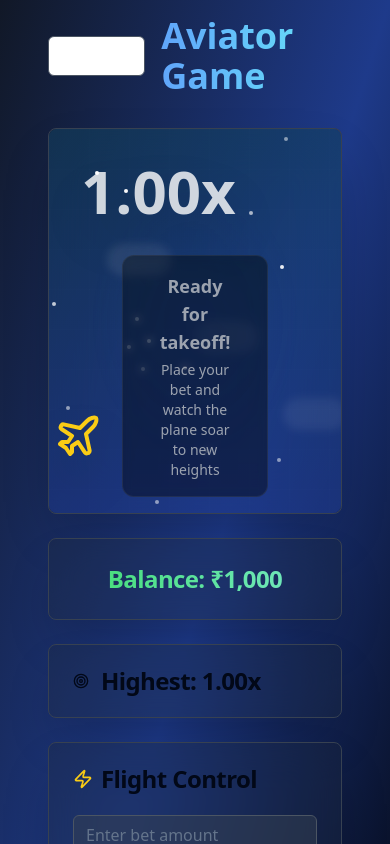
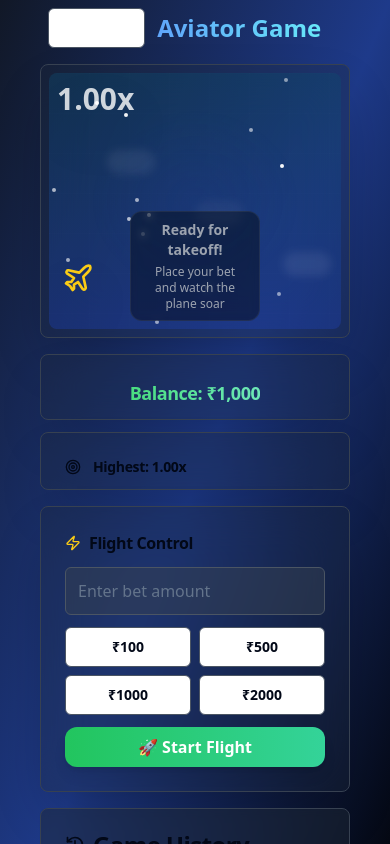
Before and after one commit to leakagelink/spin-to-wealth-online, a React (Vite) app: page /game/aviator in a window 390 px wide. Shown: the top 844 px of the page. Built offline with nearby package versions, Linux system fonts and the light colour scheme.

Commit message:
Fix roulette number display and mobile optimization
Fixes roulette number display issues and optimizes both roulette and aviator games for mobile devices, including UI adjustments and responsiveness improvements.

```diff
--- a/src/components/aviator/GameControls.tsx
+++ b/src/components/aviator/GameControls.tsx
@@ -16,30 +16,32 @@ interface GameControlsProps {
 const GameControls = ({ betAmount, setBetAmount, gameStarted, cashedOut, placeBet, cashOut }: GameControlsProps) => {
   return (
     <Card className="bg-gray-800/30 border-gray-700 backdrop-blur-xl shadow-2xl">
-      <CardHeader>
-        <CardTitle className="flex items-center gap-2">
-          <Zap className="w-5 h-5 text-yellow-400" />
+      <CardHeader className="pb-3 sm:pb-4">
+        <CardTitle className="flex items-center gap-2 text-base sm:text-lg">
+          <Zap className="w-4 h-4 sm:w-5 sm:h-5 text-yellow-400" />
           Flight Control
         </CardTitle>
       </CardHeader>
-      <CardContent className="space-y-4">
+      <CardContent className="space-y-3 sm:space-y-4">
         <Input
           type="number"
           placeholder="Enter bet amount"
           value={betAmount}
           onChange={(e) => setBetAmount(e.target.value)}
-          className="bg-gray-700/50 border-gray-600 text-white placeholder-gray-400 focus:border-blue-400 transition-colors"
+          className="bg-gray-700/50 border-gray-600 text-white placeholder-gray-400 focus:border-blue-400 transition-colors h-12 text-base touch-manipulation"
           disabled={gameStarted}
+          style={{ WebkitTapHighlightColor: 'transparent' }}
         />
 
-        <div className="grid grid-cols-2 gap-3">
+        <div className="grid grid-cols-2 gap-2 sm:gap-3">
           {[100, 500, 1000, 2000].map((amount) => (
             <Button
               key={amount}
               variant="outline"
               onClick={() => setBetAmount(amount.toString())}
-              className="border-gray-600 hover:bg-gray-700 hover:border-blue-400 transition-all duration-200"
+              className="border-gray-600 hover:bg-gray-700 hover:border-blue-400 transition-all duration-200 h-10 sm:h-12 text-sm sm:text-base font-semibold touch-manipulation active:scale-95"
               disabled={gameStarted}
+              style={{ WebkitTapHighlightColor: 'transparent' }}
             >
               ₹{amount}
             </Button>
@@ -49,15 +51,17 @@ const GameControls = ({ betAmount, setBetAmount, gameStarted, cashedOut, placeBe
         {!gameStarted ? (
           <Button
             onClick={placeBet}
-            className="w-full bg-gradient-to-r from-green-500 to-emerald-400 hover:from-green-600 hover:to-emerald-500 text-white font-bold py-3 rounded-xl shadow-lg transform hover:scale-105 transition-all duration-200"
+            className="w-full bg-gradient-to-r from-green-500 to-emerald-400 hover:from-green-600 hover:to-emerald-500 text-white font-bold py-3 sm:py-4 rounded-xl shadow-lg transform hover:scale-105 active:scale-95 transition-all duration-200 text-base sm:text-lg touch-manipulation"
+            style={{ WebkitTapHighlightColor: 'transparent' }}
           >
             🚀 Start Flight
           </Button>
         ) : (
           <Button
             onClick={cashOut}
-            className="w-full bg-gradient-to-r from-yellow-500 to-orange-400 hover:from-yellow-600 hover:to-orange-500 text-white font-bold py-3 rounded-xl shadow-lg transform hover:scale-105 transition-all duration-200 animate-pulse"
+            className="w-full bg-gradient-to-r from-yellow-500 to-orange-400 hover:from-yellow-600 hover:to-orange-500 text-white font-bold py-3 sm:py-4 rounded-xl shadow-lg transform hover:scale-105 active:scale-95 transition-all duration-200 animate-pulse text-base sm:text-lg touch-manipulation"
             disabled={cashedOut}
+            style={{ WebkitTapHighlightColor: 'transparent' }}
           >
             {cashedOut ? "✅ Cashed Out!" : "💰 Cash Out"}
           </Button>
--- a/src/components/aviator/GameDisplay.tsx
+++ b/src/components/aviator/GameDisplay.tsx
@@ -26,8 +26,8 @@ const GameDisplay = ({ multiplier, isFlying, gameStarted, cashedOut, currentBet
 
   return (
     <Card className="bg-gray-800/30 border-gray-700 backdrop-blur-xl shadow-2xl">
-      <CardContent className="p-0">
-        <div className="relative h-96 bg-gradient-to-b from-sky-900/40 to-blue-800/40 rounded-lg overflow-hidden">
+      <CardContent className="p-2 sm:p-4">
+        <div className="relative h-64 sm:h-96 bg-gradient-to-b from-sky-900/40 to-blue-800/40 rounded-lg overflow-hidden">
           {/* Grid background for more realistic look */}
           <div className="absolute inset-0 opacity-20">
             <svg width="100%" height="100%">
@@ -60,7 +60,7 @@ const GameDisplay = ({ multiplier, isFlying, gameStarted, cashedOut, currentBet
             {[...Array(3)].map((_, i) => (
               <div
                 key={i}
-                className="absolute w-16 h-8 bg-white/10 rounded-full blur-sm animate-pulse"
+                className="absolute w-12 h-6 sm:w-16 sm:h-8 bg-white/10 rounded-full blur-sm animate-pulse"
                 style={{
                   left: `${20 + i * 30}%`,
                   top: `${30 + i * 20}%`,
@@ -76,7 +76,7 @@ const GameDisplay = ({ multiplier, isFlying, gameStarted, cashedOut, currentBet
           {gameStarted && (
             <svg className="absolute inset-0 w-full h-full">
               <path
-                d={`M 40 320 Q ${planePos.x * 4} ${planePos.y * 4} ${planePos.x * 4 + 50} ${planePos.y * 4 - 20}`}
+                d={`M 40 ${window.innerHeight < 640 ? '220' : '320'} Q ${planePos.x * (window.innerWidth < 640 ? 2.5 : 4)} ${planePos.y * (window.innerHeight < 640 ? 2.5 : 4)} ${planePos.x * (window.innerWidth < 640 ? 2.8 : 4) + 50} ${planePos.y * (window.innerHeight < 640 ? 2.5 : 4) - 20}`}
                 stroke="rgba(34, 197, 94, 0.6)"
                 strokeWidth="3"
                 fill="none"
@@ -96,7 +96,7 @@ const GameDisplay = ({ multiplier, isFlying, gameStarted, cashedOut, currentBet
             }}
           >
             <div className={`relative ${isFlying ? 'animate-bounce' : ''}`}>
-              <Plane className={`w-12 h-12 text-yellow-400 transition-all duration-200 drop-shadow-2xl ${
+              <Plane className={`w-8 h-8 sm:w-12 sm:h-12 text-yellow-400 transition-all duration-200 drop-shadow-2xl ${
                 gameStarted ? 'scale-110' : 'scale-100'
               }`} />
 
@@ -104,34 +104,34 @@ const GameDisplay = ({ multiplier, isFlying, gameStarted, cashedOut, currentBet
               {isFlying && (
                 <>
                   {/* Engine glow */}
-                  <div className="absolute -bottom-1 -left-1 w-14 h-14 bg-gradient-to-r from-orange-400/40 to-red-400/40 rounded-full blur-xl animate-pulse"></div>
+                  <div className="absolute -bottom-1 -left-1 w-10 h-10 sm:w-14 sm:h-14 bg-gradient-to-r from-orange-400/40 to-red-400/40 rounded-full blur-xl animate-pulse"></div>
 
                   {/* Contrail effect */}
                   <div className="absolute top-1/2 left-0 transform -translate-y-1/2">
-                    {[...Array(8)].map((_, i) => (
+                    {[...Array(6)].map((_, i) => (
                       <div
                         key={i}
                         className="absolute w-1 h-1 bg-white/60 rounded-full animate-pulse"
                         style={{
-                          left: `${-5 - i * 4}px`,
-                          top: `${Math.sin(i * 0.5) * 3}px`,
+                          left: `${-5 - i * 3}px`,
+                          top: `${Math.sin(i * 0.5) * 2}px`,
                           animationDelay: `${i * 0.1}s`,
-                          opacity: 1 - (i * 0.12)
+                          opacity: 1 - (i * 0.15)
                         }}
                       />
                     ))}
                   </div>
 
                   {/* Wing tip effects */}
-                  <div className="absolute -top-1 -right-1 w-4 h-4 bg-gradient-to-r from-blue-400/30 to-cyan-400/30 rounded-full blur-md animate-ping"></div>
+                  <div className="absolute -top-1 -right-1 w-3 h-3 sm:w-4 sm:h-4 bg-gradient-to-r from-blue-400/30 to-cyan-400/30 rounded-full blur-md animate-ping"></div>
                 </>
               )}
             </div>
           </div>
 
           {/* Enhanced multiplier display */}
-          <div className="absolute top-8 left-8">
-            <div className={`text-6xl font-bold transition-all duration-300 ${
+          <div className="absolute top-2 sm:top-8 left-2 sm:left-8">
+            <div className={`text-3xl sm:text-6xl font-bold transition-all duration-300 ${
               gameStarted
                 ? 'text-transparent bg-gradient-to-r from-green-400 via-yellow-400 to-red-400 bg-clip-text animate-pulse'
                 : 'text-white/80'
@@ -139,10 +139,10 @@ const GameDisplay = ({ multiplier, isFlying, gameStarted, cashedOut, currentBet
               {multiplier.toFixed(2)}x
             </div>
             {gameStarted && !cashedOut && (
-              <div className="mt-2">
-                <div className="flex items-center gap-2">
-                  <TrendingUp className="w-5 h-5 text-green-400 animate-bounce" />
-                  <span className="text-green-400 font-semibold text-lg animate-pulse">
+              <div className="mt-1 sm:mt-2">
+                <div className="flex items-center gap-1 sm:gap-2">
+                  <TrendingUp className="w-4 h-4 sm:w-5 sm:h-5 text-green-400 animate-bounce" />
+                  <span className="text-green-400 font-semibold text-sm sm:text-lg animate-pulse">
                     Flying High!
                   </span>
                 </div>
@@ -152,43 +152,43 @@ const GameDisplay = ({ multiplier, isFlying, gameStarted, cashedOut, currentBet
 
           {/* Speed indicator */}
           {gameStarted && (
-            <div className="absolute top-8 right-8 bg-black/50 px-4 py-2 rounded-lg backdrop-blur-sm border border-gray-600/30">
-              <div className="text-sm text-gray-300">Speed</div>
-              <div className="text-xl font-bold text-cyan-400">
+            <div className="absolute top-2 sm:top-8 right-2 sm:right-8 bg-black/50 px-2 py-1 sm:px-4 sm:py-2 rounded-lg backdrop-blur-sm border border-gray-600/30">
+              <div className="text-xs sm:text-sm text-gray-300">Speed</div>
+              <div className="text-sm sm:text-xl font-bold text-cyan-400">
                 {(multiplier * 100).toFixed(0)} km/h
               </div>
             </div>
           )}
 
           {/* Enhanced bottom status */}
-          <div className="absolute bottom-4 left-1/2 transform -translate-x-1/2">
+          <div className="absolute bottom-2 sm:bottom-4 left-1/2 transform -translate-x-1/2 px-2">
             {gameStarted ? (
               <div className="text-center">
-                <div className="text-green-400 font-semibold text-lg mb-2 animate-pulse bg-black/40 px-6 py-3 rounded-xl backdrop-blur-sm border border-green-400/30">
+                <div className="text-green-400 font-semibold text-sm sm:text-lg mb-1 sm:mb-2 animate-pulse bg-black/40 px-3 py-2 sm:px-6 sm:py-3 rounded-xl backdrop-blur-sm border border-green-400/30">
                   ✈️ Plane is ascending! Cash out before it crashes!
                 </div>
                 {currentBet > 0 && (
-                  <div className="bg-gradient-to-r from-yellow-500/20 to-orange-500/20 px-6 py-3 rounded-xl backdrop-blur-sm border border-yellow-400/30">
-                    <span className="text-yellow-400 font-bold text-lg">
+                  <div className="bg-gradient-to-r from-yellow-500/20 to-orange-500/20 px-3 py-2 sm:px-6 sm:py-3 rounded-xl backdrop-blur-sm border border-yellow-400/30">
+                    <span className="text-yellow-400 font-bold text-sm sm:text-lg">
                       Potential Win: ₹{Math.floor(currentBet * multiplier).toLocaleString()}
                     </span>
                   </div>
                 )}
               </div>
             ) : (
-              <div className="text-gray-400 text-center bg-black/40 px-8 py-4 rounded-xl backdrop-blur-sm border border-gray-600/30">
-                <div className="text-lg font-semibold mb-1">Ready for takeoff!</div>
-                <div className="text-sm">Place your bet and watch the plane soar to new heights</div>
+              <div className="text-gray-400 text-center bg-black/40 px-4 py-2 sm:px-8 sm:py-4 rounded-xl backdrop-blur-sm border border-gray-600/30">
+                <div className="text-sm sm:text-lg font-semibold mb-1">Ready for takeoff!</div>
+                <div className="text-xs sm:text-sm">Place your bet and watch the plane soar</div>
               </div>
             )}
           </div>
 
           {/* Altitude indicator */}
           {gameStarted && (
-            <div className="absolute left-4 top-1/2 transform -translate-y-1/2">
-              <div className="bg-black/50 px-3 py-2 rounded-lg backdrop-blur-sm border border-gray-600/30 rotate-90">
+            <div className="absolute left-2 sm:left-4 top-1/2 transform -translate-y-1/2">
+              <div className="bg-black/50 px-2 py-1 sm:px-3 sm:py-2 rounded-lg backdrop-blur-sm border border-gray-600/30 rotate-90">
                 <div className="text-xs text-gray-300 -rotate-90">ALT</div>
-                <div className="text-sm font-bold text-blue-400 -rotate-90">
+                <div className="text-xs sm:text-sm font-bold text-blue-400 -rotate-90">
                   {Math.floor(multiplier * 1000)}ft
                 </div>
               </div>
--- a/src/components/aviator/GameStats.tsx
+++ b/src/components/aviator/GameStats.tsx
@@ -12,10 +12,10 @@ interface GameStatsProps {
 
 const GameStats = ({ balance, currentBet, multiplier, gameStarted, highestMultiplier }: GameStatsProps) => {
   return (
-    <div className="space-y-6">
+    <div className="space-y-3 sm:space-y-6">
       <Card className="bg-gray-800/30 border-gray-700 backdrop-blur-xl shadow-2xl">
-        <CardHeader>
-          <CardTitle className="text-center text-2xl">
+        <CardHeader className="pb-3 sm:pb-4">
+          <CardTitle className="text-center text-lg sm:text-2xl">
             <span className="bg-gradient-to-r from-green-400 to-emerald-300 bg-clip-text text-transparent">
               Balance: ₹{balance.toLocaleString()}
             </span>
@@ -24,8 +24,8 @@ const GameStats = ({ balance, currentBet, multiplier, gameStarted, highestMultip
       </Card>
 
       <Card className="bg-gray-800/30 border-gray-700 backdrop-blur-xl shadow-2xl">
-        <CardHeader>
-          <CardTitle className="flex items-center gap-2">
+        <CardHeader className="pb-3 sm:pb-4">
+          <CardTitle className="flex items-center gap-2 text-sm sm:text-base">
             <Target className="w-4 h-4 mr-1" />
             Highest: {highestMultiplier.toFixed(2)}x
           </CardTitle>
@@ -34,12 +34,12 @@ const GameStats = ({ balance, currentBet, multiplier, gameStarted, highestMultip
 
       {currentBet > 0 && (
         <Card className="bg-gradient-to-r from-blue-500/20 to-purple-500/20 border-blue-400/30 backdrop-blur-xl shadow-2xl">
-          <CardContent className="pt-6">
+          <CardContent className="pt-4 sm:pt-6">
             <div className="text-center space-y-2">
-              <div className="text-sm text-gray-300">Current Bet</div>
-              <div className="text-2xl font-bold text-white">₹{currentBet}</div>
+              <div className="text-xs sm:text-sm text-gray-300">Current Bet</div>
+              <div className="text-xl sm:text-2xl font-bold text-white">₹{currentBet}</div>
               {gameStarted && (
-                <div className="text-lg text-green-400 font-semibold">
+                <div className="text-base sm:text-lg text-green-400 font-semibold">
                   Win: ₹{Math.floor(currentBet * multiplier) - currentBet}
                 </div>
               )}
--- a/src/components/roulette/RouletteWheel.tsx
+++ b/src/components/roulette/RouletteWheel.tsx
@@ -13,14 +13,14 @@ const RouletteWheel = ({ numbers, getNumberColor, spinning, result, ballPosition
   return (
     <div className="mb-4 sm:mb-8">
       {/* Mobile-optimized Roulette Wheel */}
-      <div className="relative w-72 h-72 sm:w-96 sm:h-96 mx-auto">
+      <div className="relative w-80 h-80 sm:w-96 sm:h-96 mx-auto">
         {/* Outer decorative ring */}
         <div className="absolute inset-0 rounded-full border-4 sm:border-8 border-yellow-500 bg-gradient-to-br from-yellow-500 via-yellow-600 to-yellow-700 shadow-2xl">
           {/* Middle ring with numbers */}
           <div className="absolute inset-2 sm:inset-3 rounded-full bg-gradient-to-br from-green-800 via-green-900 to-black border-2 sm:border-4 border-yellow-500 overflow-hidden">
             {/* Inner spinning wheel */}
             <div
-              className="absolute inset-4 sm:inset-6 rounded-full bg-gradient-to-br from-red-900 via-black to-red-900 overflow-hidden transition-transform duration-[4000ms] ease-out"
+              className="absolute inset-4 sm:inset-6 rounded-full bg-gradient-to-br from-red-900 via-black to-red-900 overflow-visible transition-transform duration-[4000ms] ease-out"
               style={{
                 transform: spinning
                   ? 'rotate(1800deg)'
@@ -31,25 +31,26 @@ const RouletteWheel = ({ numbers, getNumberColor, spinning, result, ballPosition
               {numbers.map((num, index) => {
                 const angle = (index * 360) / 37;
                 const color = getNumberColor(num);
-                const radius = 90; // Fixed radius for consistent positioning
+                const radius = 110; // Increased radius for better visibility
 
                 return (
                   <div
                     key={num}
-                    className="absolute top-1/2 left-1/2"
+                    className="absolute top-1/2 left-1/2 z-20"
                     style={{
                       transform: `translate(-50%, -50%) rotate(${angle}deg) translateY(-${radius}px)`,
                       transformOrigin: 'center',
                     }}
                   >
                     <div
-                      className={`w-6 h-6 sm:w-8 sm:h-8 flex items-center justify-center text-xs sm:text-sm font-bold text-white rounded-full border-2 border-yellow-300 shadow-lg ${
+                      className={`w-8 h-8 sm:w-10 sm:h-10 flex items-center justify-center text-sm sm:text-base font-bold text-white rounded-full border-2 border-yellow-300 shadow-xl ${
                         color === 'red' ? 'bg-gradient-to-br from-red-500 to-red-700' :
                         color === 'black' ? 'bg-gradient-to-br from-gray-800 to-black' :
                         'bg-gradient-to-br from-green-500 to-green-700'
                       }`}
                       style={{
                         transform: `rotate(-${angle}deg)`,
+                        zIndex: 30
                       }}
                     >
                       {num}
@@ -59,21 +60,21 @@ const RouletteWheel = ({ numbers, getNumberColor, spinning, result, ballPosition
               })}
 
               {/* Center hub */}
-              <div className="absolute top-1/2 left-1/2 transform -translate-x-1/2 -translate-y-1/2 w-8 h-8 sm:w-12 sm:h-12 bg-gradient-to-br from-yellow-400 to-yellow-600 rounded-full border-2 border-yellow-300 shadow-xl flex items-center justify-center z-10">
+              <div className="absolute top-1/2 left-1/2 transform -translate-x-1/2 -translate-y-1/2 w-8 h-8 sm:w-12 sm:h-12 bg-gradient-to-br from-yellow-400 to-yellow-600 rounded-full border-2 border-yellow-300 shadow-xl flex items-center justify-center z-40">
                 <div className="w-3 h-3 sm:w-4 sm:h-4 bg-gradient-to-br from-yellow-200 to-yellow-400 rounded-full"></div>
               </div>
             </div>
 
             {/* Ball - spins independently on the outer track */}
             <div
-              className={`absolute w-3 h-3 sm:w-4 sm:h-4 rounded-full shadow-xl transition-all duration-100 z-30 ${
+              className={`absolute w-4 h-4 sm:w-5 sm:h-5 rounded-full shadow-xl transition-all duration-100 z-50 ${
                 spinning ? 'animate-pulse' : ''
               }`}
               style={{
                 background: 'radial-gradient(circle at 30% 30%, #ffffff, #e5e5e5, #cccccc)',
                 top: '50%',
                 left: '50%',
-                transform: `translate(-50%, -50%) rotate(${ballPosition}deg) translateY(-105px)`,
+                transform: `translate(-50%, -50%) rotate(${ballPosition}deg) translateY(-120px)`,
                 boxShadow: spinning
                   ? '0 0 15px rgba(255, 255, 255, 0.9), inset 0 1px 3px rgba(0, 0, 0, 0.4)'
                   : '0 2px 6px rgba(0, 0, 0, 0.5), inset 0 1px 3px rgba(0, 0, 0, 0.4)',
@@ -84,7 +85,7 @@ const RouletteWheel = ({ numbers, getNumberColor, spinning, result, ballPosition
           </div>
 
           {/* Wheel pointer */}
-          <div className="absolute top-1 sm:top-2 left-1/2 transform -translate-x-1/2 w-0 h-0 border-l-2 border-r-2 border-b-4 sm:border-l-4 sm:border-r-4 sm:border-b-8 border-l-transparent border-r-transparent border-b-yellow-400 z-40 drop-shadow-lg"></div>
+          <div className="absolute top-1 sm:top-2 left-1/2 transform -translate-x-1/2 w-0 h-0 border-l-3 border-r-3 border-b-6 sm:border-l-4 sm:border-r-4 sm:border-b-8 border-l-transparent border-r-transparent border-b-yellow-400 z-50 drop-shadow-lg"></div>
         </div>
       </div>
 
--- a/src/pages/GameAviator.tsx
+++ b/src/pages/GameAviator.tsx
@@ -26,28 +26,29 @@ const GameAviator = () => {
   } = useAviatorGame();
 
   return (
-    <div className="min-h-screen bg-gradient-to-br from-gray-900 via-blue-900 to-black text-white p-4">
-      <div className="container mx-auto max-w-6xl">
-        <div className="flex items-center justify-between mb-8">
+    <div className="min-h-screen bg-gradient-to-br from-gray-900 via-blue-900 to-black text-white p-2 sm:p-4">
+      <div className="container mx-auto max-w-7xl">
+        <div className="flex items-center justify-between mb-4 sm:mb-8 px-2 sm:px-0">
           <div className="flex items-center">
             <Button
               variant="outline"
               onClick={() => navigate("/")}
-              className="border-gray-600 hover:bg-gray-700 mr-4"
+              className="border-gray-600 hover:bg-gray-700 mr-3 sm:mr-4 touch-manipulation active:scale-95"
+              style={{ WebkitTapHighlightColor: 'transparent' }}
             >
               <ArrowLeft className="w-4 h-4 mr-2" />
               Back
             </Button>
             <div>
-              <h1 className="text-4xl font-bold bg-gradient-to-r from-blue-400 to-cyan-300 bg-clip-text text-transparent">
+              <h1 className="text-2xl sm:text-4xl font-bold bg-gradient-to-r from-blue-400 to-cyan-300 bg-clip-text text-transparent">
                 Aviator Game
               </h1>
             </div>
           </div>
         </div>
 
-        <div className="grid grid-cols-1 xl:grid-cols-4 gap-6">
-          <div className="xl:col-span-2">
+        <div className="grid grid-cols-1 xl:grid-cols-4 gap-4 sm:gap-6">
+          <div className="xl:col-span-2 order-1">
             <GameDisplay
               multiplier={multiplier}
               isFlying={isFlying}
@@ -57,7 +58,7 @@ const GameAviator = () => {
             />
           </div>
 
-          <div>
+          <div className="order-2 xl:order-2">
             <GameStats
               balance={balance}
               currentBet={currentBet}
@@ -65,7 +66,7 @@ const GameAviator = () => {
               gameStarted={gameStarted}
               highestMultiplier={highestMultiplier}
             />
-            <div className="mt-6">
+            <div className="mt-4 sm:mt-6">
               <GameControls
                 betAmount={betAmount}
                 setBetAmount={setBetAmount}
@@ -77,7 +78,7 @@ const GameAviator = () => {
             </div>
           </div>
 
-          <div>
+          <div className="order-3 xl:order-3">
             <GameHistory history={gameHistory} />
           </div>
         </div>
```
